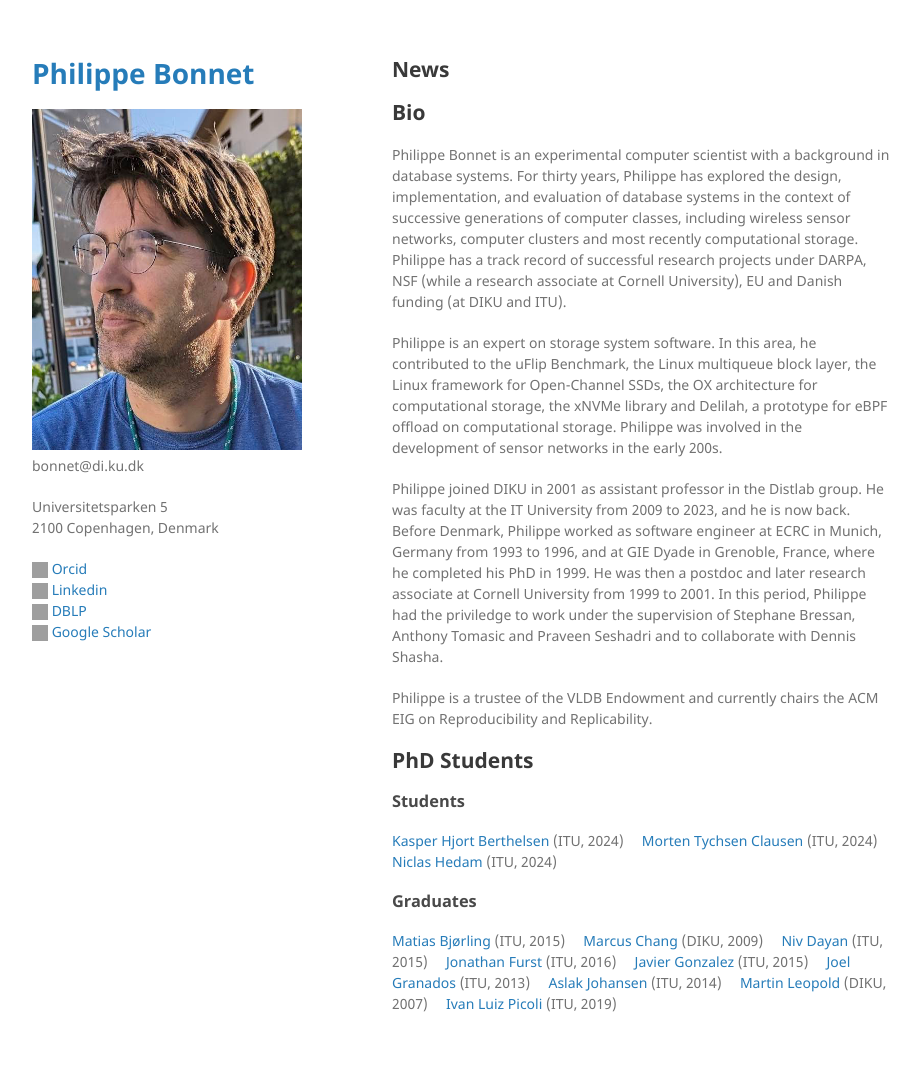
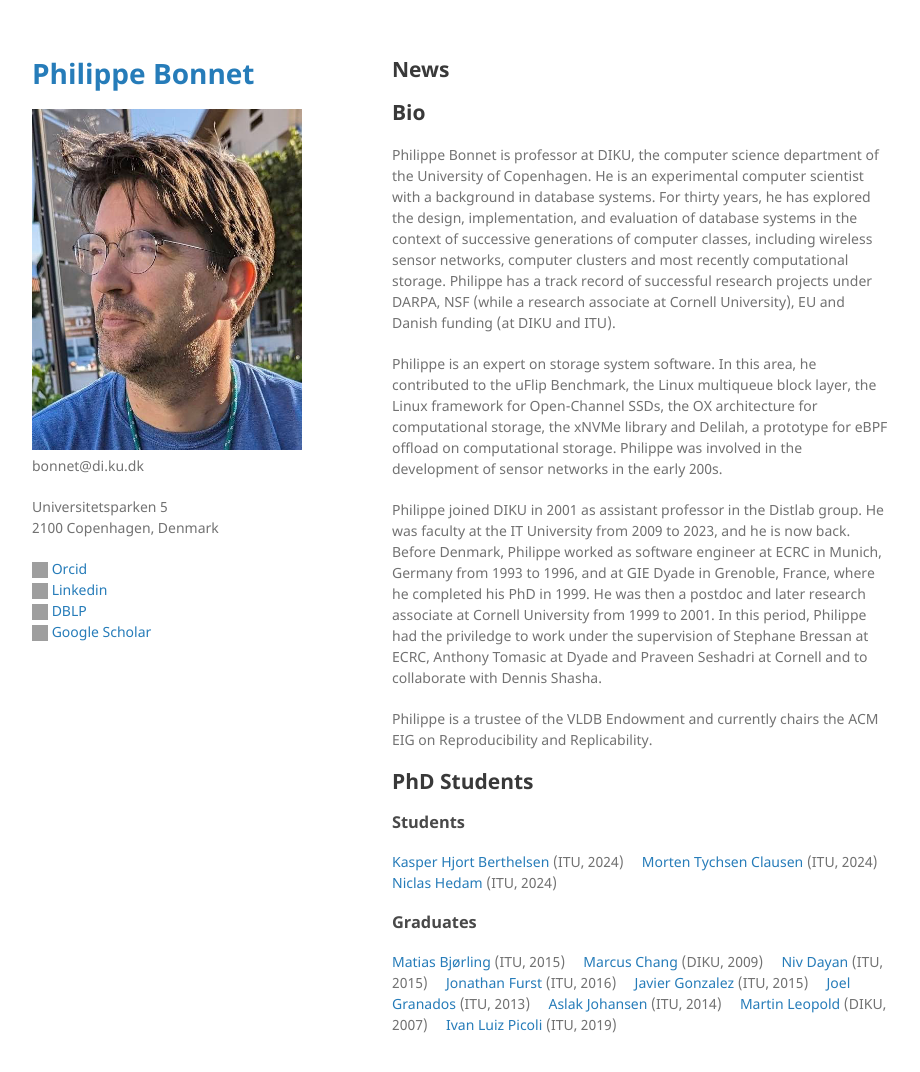
Before and after one commit to bonnet-p/bonnet-p.github.io, a Jekyll site: the page built from docs/index.md, in a window 1280 px wide and 1105 px high. Shown: the top 1072 px of the window, without its empty margins (178-1098 px from the left). Built offline with Jekyll 4.4.1, drawn with Linux system fonts in a browser that asks for light colours; our own code applies the rules of GitHub Pages for plain Markdown files; grey boxes are pictures that could not be loaded.

Commit message:
Clean up

```diff
--- a/docs/index.md
+++ b/docs/index.md
@@ -6,8 +6,9 @@ layout: default
 
 ## Bio
 
-Philippe Bonnet is an experimental computer scientist with a background in
-database systems. For thirty years, Philippe has explored the design, implementation,
+Philippe Bonnet is professor at DIKU, the computer science department of the University
+of Copenhagen. He is an experimental computer scientist with a background in
+database systems. For thirty years, he has explored the design, implementation,
 and evaluation of database systems in the context of successive generations of computer
 classes, including wireless sensor networks, computer clusters and most recently
 computational storage.
@@ -26,8 +27,8 @@ He was faculty at the IT University from 2009 to 2023, and he is now back.
 Before Denmark, Philippe worked as software engineer at ECRC in Munich, Germany
 from 1993 to 1996, and at GIE Dyade in Grenoble, France, where he completed his PhD in 1999.
 He was then a postdoc and later research associate at Cornell University from 1999 to 2001.
-In this period, Philippe had the priviledge to work under the supervision of Stephane Bressan,
-Anthony Tomasic and Praveen Seshadri and to collaborate with Dennis Shasha.
+In this period, Philippe had the priviledge to work under the supervision of Stephane Bressan at ECRC,
+Anthony Tomasic at Dyade and Praveen Seshadri at Cornell and to collaborate with Dennis Shasha.
 
 Philippe is a trustee of the VLDB Endowment and currently chairs the ACM EIG on Reproducibility
 and Replicability.
@@ -45,7 +46,7 @@ and Replicability.
 
 [Matias Bjørling](https://www.linkedin.com/in/matiasbjoerling/?originalSubdomain=dk) (ITU, 2015) &nbsp; &nbsp;
 [Marcus Chang](https://www.linkedin.com/in/marcus-chang-7293056/) (DIKU, 2009) &nbsp; &nbsp;
-[Niv Dayan](http://www.linkedin.com/pub/niv-dayan/5/619/21a) (ITU, 2015) &nbsp; &nbsp;
+[Niv Dayan](https://www.linkedin.com/in/niv-dayan-26636663/?originalSubdomain=ca) (ITU, 2015) &nbsp; &nbsp;
 [Jonathan Furst](https://www.linkedin.com/in/jofu87/) (ITU, 2016) &nbsp; &nbsp;
 [Javier Gonzalez](https://www.linkedin.com/in/javigon/?locale=en_US) (ITU, 2015) &nbsp; &nbsp;
 [Joel Granados](https://www.linkedin.com/in/joelgranados/?originalSubdomain=dk) (ITU, 2013) &nbsp; &nbsp;
```
